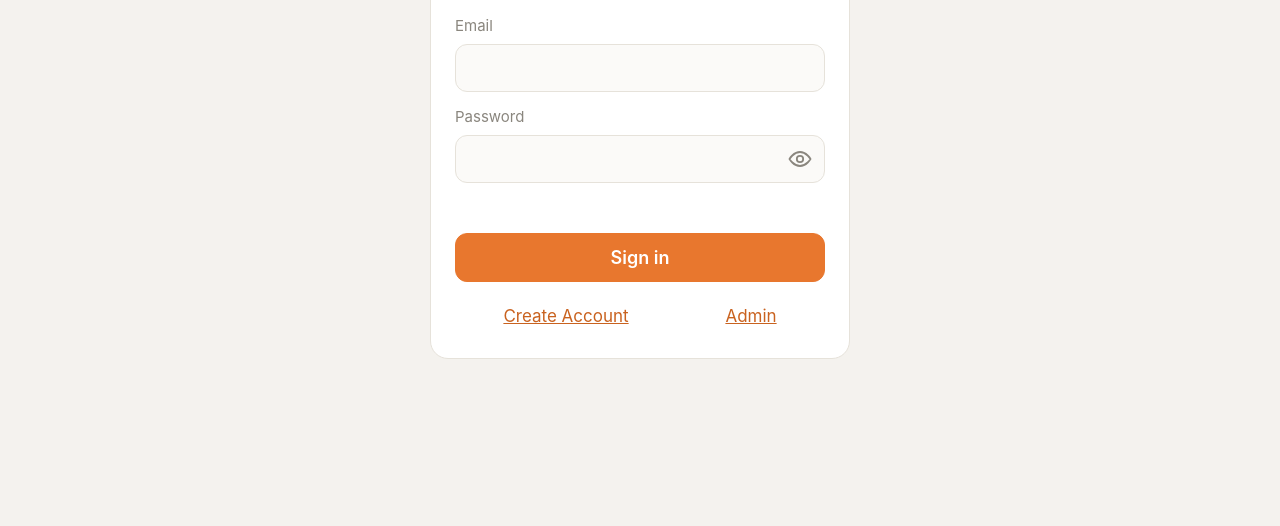
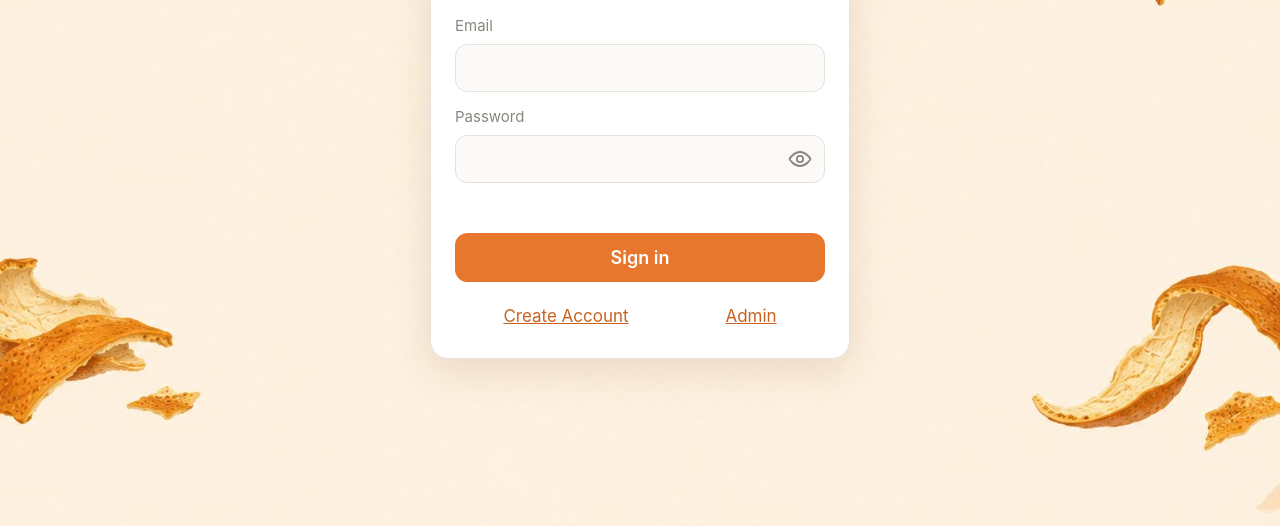
Before and after one commit to kevinkim1112570-AI/Dried-Orange-Peel, a plain HTML site: page index.html in a window 1280 px wide. Shown: the part 274-800 px from the top of the page. Drawn offline with nearby package versions, Linux system fonts and the light colour scheme.

Commit message:
Login page background image with centered card
Co-Authored-By: Claude Sonnet 5.5 <noreply@anthropic.com>
Claude-Session: https://claude.ai/code/session_016Rd63o5u5q8YiVzcUzw5zi

```diff
--- a/index.html
+++ b/index.html
@@ -47,6 +47,10 @@
   textarea{min-height:76px;resize:vertical}
   .actions{grid-column:span 6;display:flex;gap:10px;justify-content:flex-end}
 
+  body.bg-login{background:#fdf1e2 url('/icons/login-bg.jpg') center/cover no-repeat fixed}
+  body.bg-login header{display:none}
+  body.bg-login .wrap{min-height:100vh;display:flex;align-items:center;justify-content:center;padding:24px 20px}
+  body.bg-login .login{margin:0;width:100%;box-shadow:0 12px 40px rgba(120,70,20,.15)}
   .login{max-width:420px;margin:50px auto}
   .login h2{font-size:28px}
   .login .lead{color:var(--muted);margin:-6px 0 18px}
@@ -109,7 +113,7 @@
   }
 </style>
 </head>
-<body>
+<body class="bg-login">
 <div class="wrap">
   <header>
     <div>
@@ -255,6 +259,7 @@ function show(v){
   $('adminView').hidden = v !== 'admin';
   $('tools').hidden = v !== 'app';
   if(v !== 'app') $('roTag').hidden = true;
+  document.body.classList.toggle('bg-login', v === 'login');
 }
 
 const esc = s => String(s ?? '').replace(/[&<>"']/g,c=>({'&':'&amp;','<':'&lt;','>':'&gt;','"':'&quot;',"'":'&#39;'}[c]));
```
Also changed, not shown: icons/login-bg.jpg (added).
